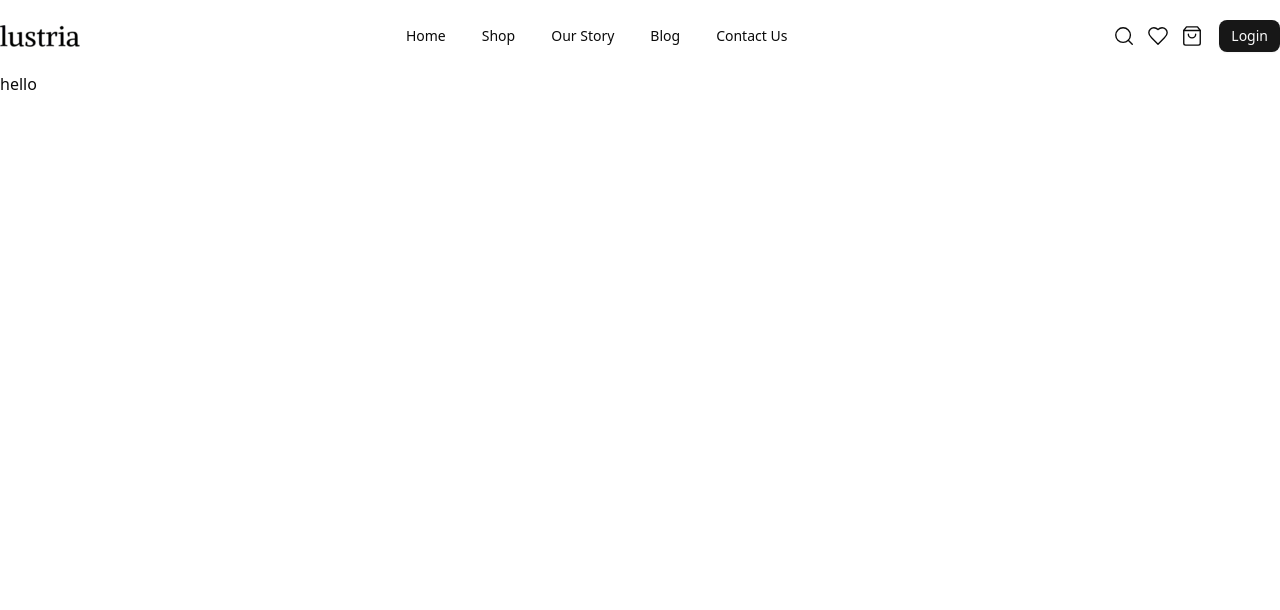
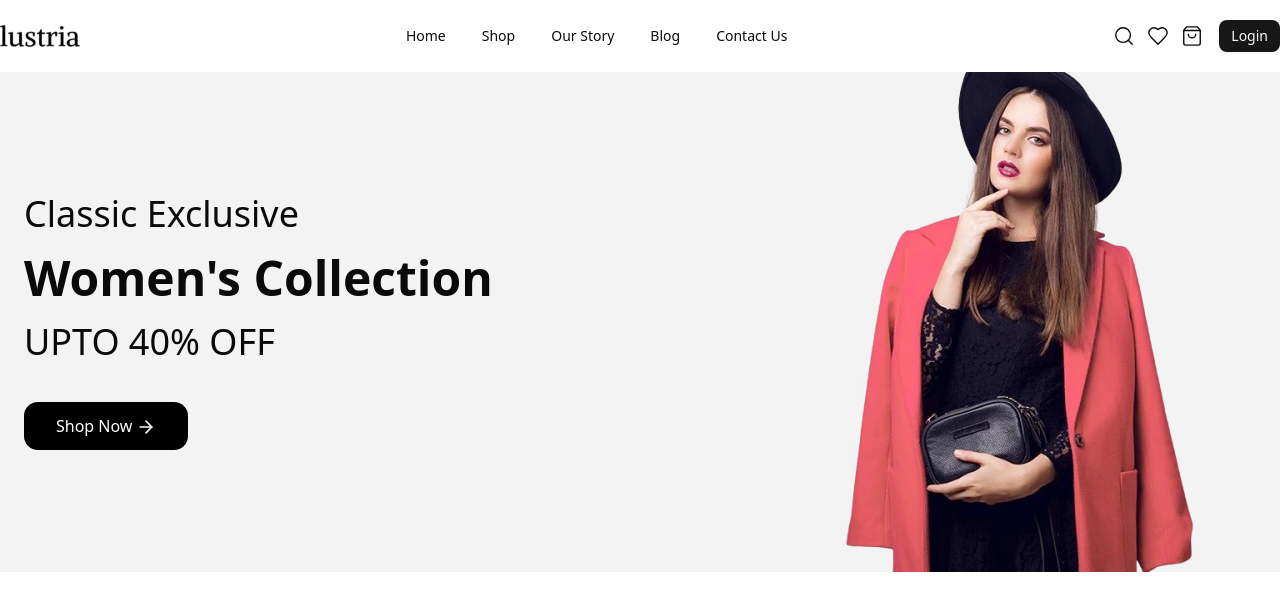
Before and after one commit to ahmedfawzy1/orlai, a Next.js app in the folder frontend/: page / in a window 1280 px wide. Shown: the top 610 px of the page. Built offline with nearby package versions, Linux system fonts and the light colour scheme.

Commit message:
feat: add hero section

```diff
--- /dev/null
+++ b/frontend/app/components/Home/Hero.tsx
@@ -0,0 +1,36 @@
+import Link from 'next/link';
+import Image from 'next/image';
+import { ArrowRight } from 'lucide-react';
+
+export default function Hero() {
+  return (
+    <section className='w-full relative bg-[#f3f3f3] flex flex-col md:flex-row justify-between items-center'>
+      <div className='px-6 max-w-[577px] min-h-[500px] flex flex-col justify-center items-center'>
+        <div className='text-center md:text-left'>
+          <h1 className='text-3xl md:text-4xl mb-5'>Classic Exclusive</h1>
+          <h2 className='text-3xl md:text-5xl font-black mb-5'>
+            Women's Collection
+          </h2>
+          <h3 className='text-3xl md:text-4xl mb-10'>UPTO 40% OFF</h3>
+          <Link
+            href='/shop'
+            className='px-8 py-3 w-fit mx-auto md:mx-0 rounded-xl bg-black text-white flex items-center gap-1 transition duration-300 hover:bg-gray-800'
+          >
+            Shop Now
+            <ArrowRight className='mt-0.5' size={20} />
+          </Link>
+        </div>
+      </div>
+      <div className='hidden lg:block'>
+        <Image
+          priority
+          src='/images/hero/hero.avif'
+          alt='hero'
+          width={500}
+          height={500}
+          draggable={false}
+        />
+      </div>
+    </section>
+  );
+}
--- a/frontend/app/components/Navbar/Logo.tsx
+++ b/frontend/app/components/Navbar/Logo.tsx
@@ -18,6 +18,7 @@ const Logo = ({ url, src, alt, width, height }: LogoProps) => {
         src={src}
         className='max-h-8'
         alt={alt}
+        priority
       />
     </Link>
   );
--- a/frontend/app/components/Navbar/MobileNav.tsx
+++ b/frontend/app/components/Navbar/MobileNav.tsx
@@ -52,6 +52,7 @@ const MobileNav = ({ menuItems, logo, auth }: MobileNavProps) => {
             src={logo.src}
             className='max-h-8'
             alt={logo.alt}
+            priority
           />
         </Link>
         <div className='flex items-center gap-2'>
@@ -109,6 +110,7 @@ const MobileNav = ({ menuItems, logo, auth }: MobileNavProps) => {
                       src={logo.src}
                       className='max-h-8'
                       alt={logo.alt}
+                      priority
                     />
                   </Link>
                 </SheetTitle>
--- a/frontend/app/components/Navbar/Navbar.tsx
+++ b/frontend/app/components/Navbar/Navbar.tsx
@@ -31,7 +31,7 @@ const Navbar = ({
   auth = defaultAuthConfig,
 }: NavbarProps) => {
   return (
-    <section className='py-4'>
+    <header className='py-4'>
       <div className='container mx-auto'>
         {/* Desktop Menu */}
         <div className='hidden lg:flex justify-between items-center'>
@@ -48,7 +48,7 @@ const Navbar = ({
         {/* Mobile Menu */}
         <MobileNav menuItems={menu} logo={logo} auth={auth} />
       </div>
-    </section>
+    </header>
   );
 };
 
--- a/frontend/app/components/Navbar/menuConfig.ts
+++ b/frontend/app/components/Navbar/menuConfig.ts
@@ -38,5 +38,5 @@ export const defaultLogoConfig = {
   alt: 'logo',
   title: 'lustria',
   width: 80,
-  height: 23,
+  height: 22,
 };
--- a/frontend/app/page.tsx
+++ b/frontend/app/page.tsx
@@ -1,7 +1,9 @@
+import Hero from './components/Home/Hero';
+
 export default function Home() {
   return (
-    <div>
-      <h1>hello</h1>
-    </div>
+    <>
+      <Hero />
+    </>
   );
 }
```
